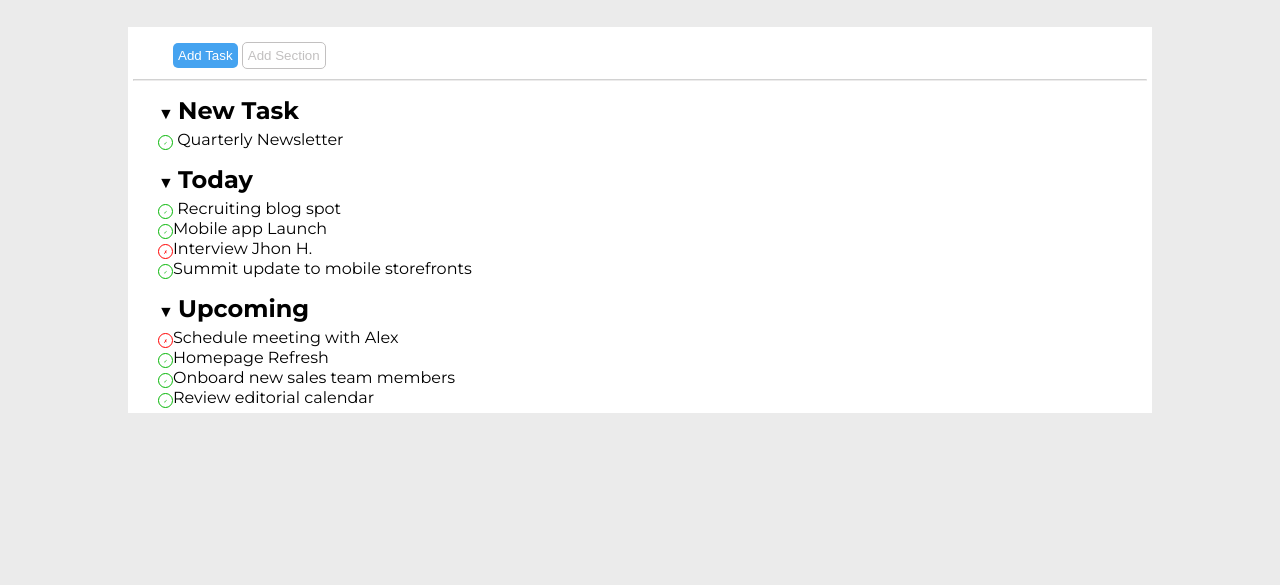
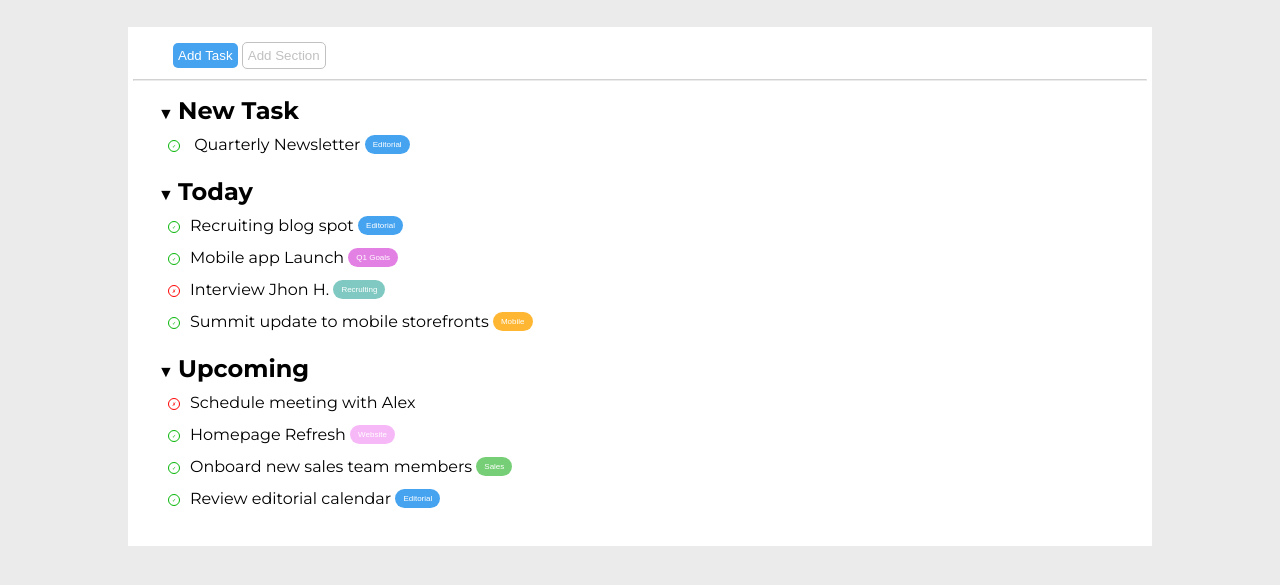
Before and after one commit to Alex-Uva89/html-css-toboolist, a plain HTML site: page index.html in a window 1280 px wide. Shown: the part 53-638 px from the top of the page. Drawn offline with Linux system fonts and the light colour scheme.

Commit message:
Lavoro ultimato. controllo indentazione.

```diff
--- a/css/style.css
+++ b/css/style.css
@@ -31,7 +31,7 @@ header {
     width: 80%;
     background-color: white;
     margin: 30px auto;
-    padding: 5px;
+    padding: 5px 5px 30px 5px;
 }
 
 .button {
@@ -74,25 +74,66 @@ ul {
     }
 
 .symbolv {
+    display: inline-block;
     text-align: center;
     font-size: 5px;
-    line-height: 15px;
-    display: inline-block;
-    width: 15px;
-    height: 15px;
+    line-height: 10px;
+    vertical-align: middle;
+    width: 12px;
+    height: 12px;
     color: rgb(5, 182, 5);
-    border: 1px solid rgb(5, 182, 5);
+    border: 0.5px solid rgb(5, 182, 5);
     border-radius: 100%;
+    margin: 10px;
 }
 
 .symbolx {
+    display: inline-block;
     text-align: center;
     font-size: 5px;
-    line-height: 15px;
-    display: inline-block;
-    width: 15px;
-    height: 15px;
+    line-height: 10px;
+    vertical-align: middle;
+    width: 12px;
+    height: 12px;
     color: red;
-    border: 1px solid red;
+    border: 0.5px solid red;
     border-radius: 100%;
+    margin: 10px;
 }
+
+.marker {
+    color: white;
+    font-size: 8px;
+    vertical-align: text-top;
+    border: 0px;
+    border-top-left-radius: 10px;
+    border-bottom-left-radius: 10px;
+    border-top-right-radius: 10px;
+    border-bottom-right-radius: 10px;
+    padding: 5px 8px 5px 8px;
+}
+
+
+
+.blue{
+    background-color: rgb(69, 163, 240);
+}
+
+.violet{
+    background-color: rgba(199, 3, 199, 0.5);
+}
+
+.aquamarine {
+    background-color: rgba(2, 148, 133, 0.5);
+}
+
+.orange {
+    background-color: rgba(255, 166, 0, 0.8);
+}
+.pink {
+    background-color: rgba(240, 114, 240, 0.5);
+}
+
+.green {
+    background-color: rgba(84, 196, 84, 0.8);
+}
--- a/index.html
+++ b/index.html
@@ -31,7 +31,7 @@
             <span>&#9660;</span>
             <h2>New Task</h2>
             <ul>
-                <li><span class="symbolv">&checkmark; </span> Quarterly Newsletter</li>
+                <li><span class="symbolv">&checkmark; </span> Quarterly Newsletter <button class="marker blue">Editorial</button></li>
             </ul>
         </div>
 
@@ -39,10 +39,10 @@
             <span>&#9660;</span>
             <h2>Today</h2>
             <ul>
-                <li><span class="symbolv"> &checkmark;  </span> <span>Recruiting blog spot</span></li>
-                <li><span class="symbolv"> &checkmark;  </span>Mobile app Launch</li>
-                <li><span class="symbolx"> &#10007; </span>Interview Jhon H.</li>
-                <li><span class="symbolv"> &checkmark;  </span>Summit update to mobile storefronts</li>
+                <li><span class="symbolv"> &checkmark;  </span><span>Recruiting blog spot <button class="marker blue">Editorial</button></span></li>
+                <li><span class="symbolv"> &checkmark;  </span>Mobile app Launch <button class="marker violet">Q1 Goals</button></li>
+                <li><span class="symbolx"> &#10007; </span>Interview Jhon H. <button class="marker aquamarine">Recrulting</button></li>
+                <li><span class="symbolv"> &checkmark;  </span>Summit update to mobile storefronts <button class="marker orange">Mobile</button></li>
             </ul>
         </div>
 
@@ -51,9 +51,9 @@
             <h2>Upcoming</h2>
             <ul>
                 <li><span class="symbolx">&#10007; </span>Schedule meeting with Alex</li>
-                <li><span class="symbolv">&checkmark; </span>Homepage Refresh</li>
-                <li><span class="symbolv">&checkmark; </span>Onboard new sales team members</li>
-                <li><span class="symbolv">&checkmark; </span>Review editorial calendar</li>
+                <li><span class="symbolv">&checkmark; </span>Homepage Refresh <button class="marker pink">Website</button></li>
+                <li><span class="symbolv">&checkmark; </span>Onboard new sales team members <button class="marker green">Sales</button></li>
+                <li><span class="symbolv">&checkmark; </span>Review editorial calendar <button class="marker blue">Editorial</button></li>
             </ul>
         </div>
 
```
